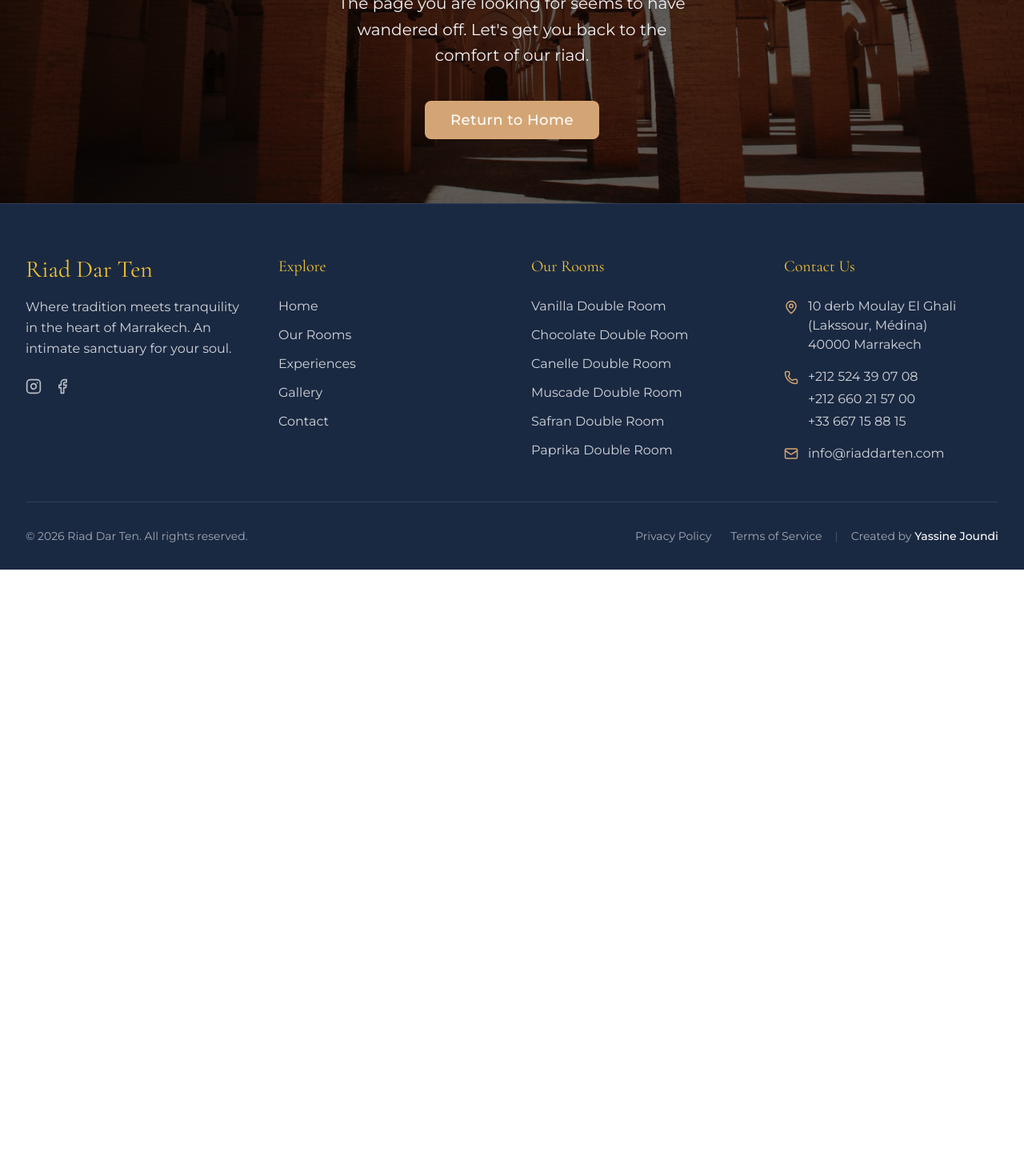
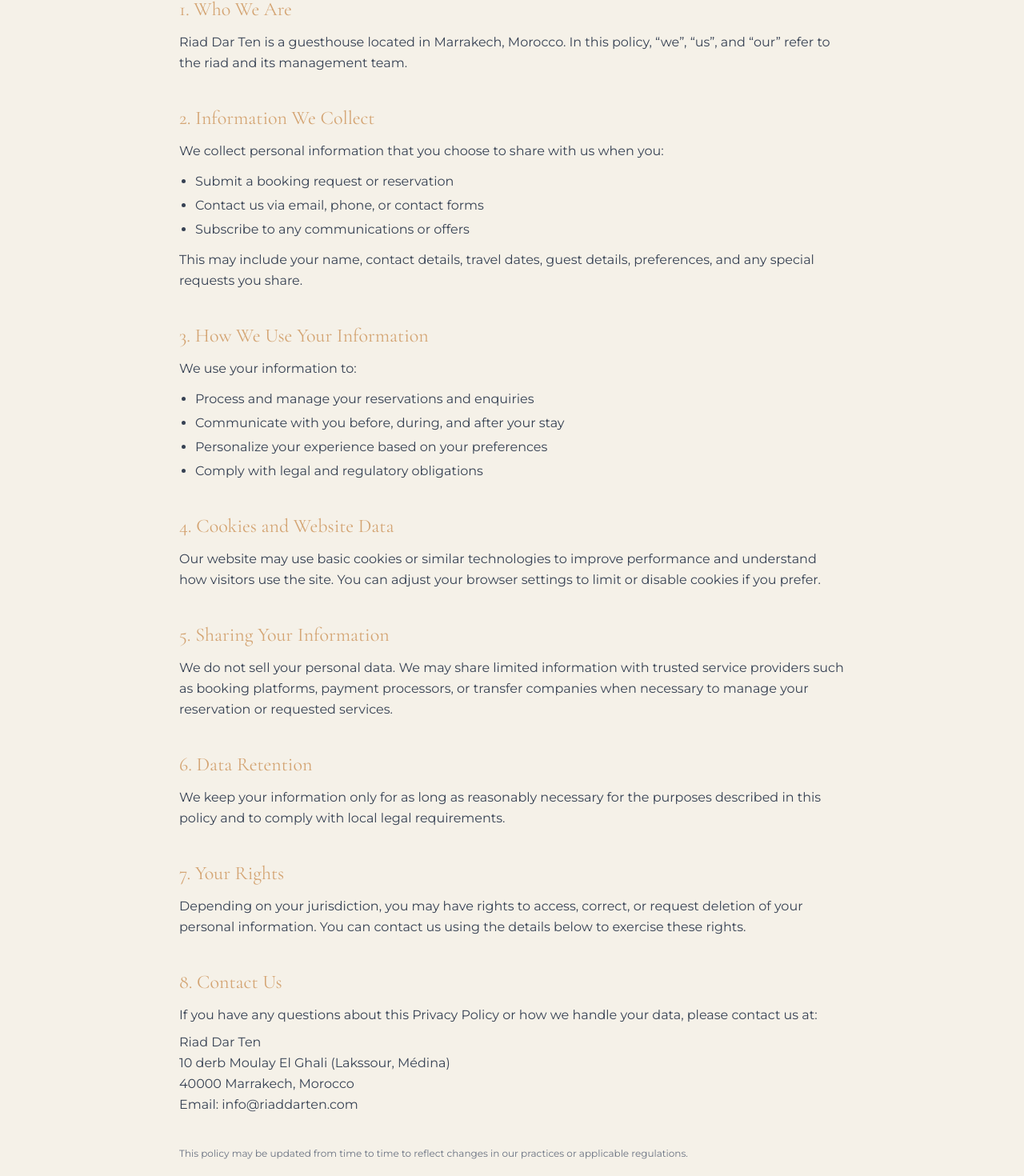
Before and after one commit to yassinejoundi/riad-dar-ten, a Next.js app: page /privacy in a window 1280 px wide. Before the commit this address had no page. Shown: the part 340-1810 px from the top of the page at 80% size. Before the commit the page ends 1052 px from the top, so only its background shows below. Built offline with nearby package versions, Linux system fonts and the light colour scheme; a web font is replaced by a local one.

Commit message:
privacy policy page created

```diff
--- /dev/null
+++ b/app/privacy/page.tsx
@@ -0,0 +1,137 @@
+export default function PrivacyPage() {
+  return (
+    <main className="min-h-screen bg-cream">
+      <section className="pt-32 pb-16 bg-cream">
+        <div className="container mx-auto px-4 md:px-8 max-w-4xl">
+          <h1 className="font-serif text-4xl md:text-5xl text-primary mb-4">
+            Privacy Policy
+          </h1>
+          <p className="font-sans text-gray-600 mb-8">
+            This Privacy Policy explains how Riad Dar Ten collects, uses, and
+            protects your personal information when you visit our website or
+            stay with us.
+          </p>
+        </div>
+      </section>
+
+      <section className="pb-24 bg-cream">
+        <div className="container mx-auto px-4 md:px-8 max-w-4xl space-y-10 font-sans text-gray-700 text-sm md:text-base leading-relaxed">
+          <div>
+            <h2 className="font-serif text-2xl text-primary mb-3">
+              1. Who We Are
+            </h2>
+            <p>
+              Riad Dar Ten is a guesthouse located in Marrakech, Morocco. In
+              this policy, “we”, “us”, and “our” refer to the riad and its
+              management team.
+            </p>
+          </div>
+
+          <div>
+            <h2 className="font-serif text-2xl text-primary mb-3">
+              2. Information We Collect
+            </h2>
+            <p className="mb-3">
+              We collect personal information that you choose to share with us
+              when you:
+            </p>
+            <ul className="list-disc pl-5 space-y-1">
+              <li>Submit a booking request or reservation</li>
+              <li>Contact us via email, phone, or contact forms</li>
+              <li>Subscribe to any communications or offers</li>
+            </ul>
+            <p className="mt-3">
+              This may include your name, contact details, travel dates, guest
+              details, preferences, and any special requests you share.
+            </p>
+          </div>
+
+          <div>
+            <h2 className="font-serif text-2xl text-primary mb-3">
+              3. How We Use Your Information
+            </h2>
+            <p className="mb-3">We use your information to:</p>
+            <ul className="list-disc pl-5 space-y-1">
+              <li>Process and manage your reservations and enquiries</li>
+              <li>Communicate with you before, during, and after your stay</li>
+              <li>Personalize your experience based on your preferences</li>
+              <li>Comply with legal and regulatory obligations</li>
+            </ul>
+          </div>
+
+          <div>
+            <h2 className="font-serif text-2xl text-primary mb-3">
+              4. Cookies and Website Data
+            </h2>
+            <p>
+              Our website may use basic cookies or similar technologies to
+              improve performance and understand how visitors use the site. You
+              can adjust your browser settings to limit or disable cookies if
+              you prefer.
+            </p>
+          </div>
+
+          <div>
+            <h2 className="font-serif text-2xl text-primary mb-3">
+              5. Sharing Your Information
+            </h2>
+            <p>
+              We do not sell your personal data. We may share limited information
+              with trusted service providers such as booking platforms, payment
+              processors, or transfer companies when necessary to manage your
+              reservation or requested services.
+            </p>
+          </div>
+
+          <div>
+            <h2 className="font-serif text-2xl text-primary mb-3">
+              6. Data Retention
+            </h2>
+            <p>
+              We keep your information only for as long as reasonably necessary
+              for the purposes described in this policy and to comply with local
+              legal requirements.
+            </p>
+          </div>
+
+          <div>
+            <h2 className="font-serif text-2xl text-primary mb-3">
+              7. Your Rights
+            </h2>
+            <p>
+              Depending on your jurisdiction, you may have rights to access,
+              correct, or request deletion of your personal information. You can
+              contact us using the details below to exercise these rights.
+            </p>
+          </div>
+
+          <div>
+            <h2 className="font-serif text-2xl text-primary mb-3">
+              8. Contact Us
+            </h2>
+            <p>
+              If you have any questions about this Privacy Policy or how we
+              handle your data, please contact us at:
+            </p>
+            <p className="mt-2">
+              Riad Dar Ten
+              <br />
+              10 derb Moulay El Ghali (Lakssour, Médina)
+              <br />
+              40000 Marrakech, Morocco
+              <br />
+              Email: info@riaddarten.com
+            </p>
+          </div>
+
+          <div>
+            <p className="text-xs text-gray-500">
+              This policy may be updated from time to time to reflect changes in
+              our practices or applicable regulations.
+            </p>
+          </div>
+        </div>
+      </section>
+    </main>
+  )
+}
--- a/components/common/Footer.tsx
+++ b/components/common/Footer.tsx
@@ -49,18 +49,18 @@
               </li>
               <li>
                 <Link
+                  href="/riad"
+                  className="hover:text-terracotta transition-colors"
+                >
+                  The Riad
+                </Link>
+              </li>
+              <li>
+                <Link
                   href="/rooms"
                   className="hover:text-terracotta transition-colors"
                 >
                   Our Rooms
-                </Link>
-              </li>
-              <li>
-                <Link
-                  href="/experiences"
-                  className="hover:text-terracotta transition-colors"
-                >
-                  Experiences
                 </Link>
               </li>
               <li>
--- a/components/common/Navbar.tsx
+++ b/components/common/Navbar.tsx
@@ -1,35 +1,34 @@
-"use client";
+"use client"
 
-import { useState, useEffect } from "react";
-import Link from "next/link";
-import { Menu, X } from "lucide-react";
-import { cn } from "@/lib/utils";
+import { useState, useEffect } from "react"
+import Link from "next/link"
+import { Menu, X } from "lucide-react"
+import { cn } from "@/lib/utils"
 
 const navLinks = [
   { name: "Home", href: "/" },
   { name: "The Riad", href: "/riad" },
   { name: "Rooms & Suites", href: "/rooms" },
-  { name: "Experiences", href: "/experiences" },
   { name: "Gallery", href: "/gallery" },
   { name: "Contact", href: "/contact" },
-];
+]
 
 export function Navbar() {
-  const [isOpen, setIsOpen] = useState(false);
-  const [scrolled, setScrolled] = useState(false);
+  const [isOpen, setIsOpen] = useState(false)
+  const [scrolled, setScrolled] = useState(false)
 
   useEffect(() => {
     const handleScroll = () => {
       if (window.scrollY > 20) {
-        setScrolled(true);
+        setScrolled(true)
       } else {
-        setScrolled(false);
+        setScrolled(false)
       }
-    };
+    }
 
-    window.addEventListener("scroll", handleScroll);
-    return () => window.removeEventListener("scroll", handleScroll);
-  }, []);
+    window.addEventListener("scroll", handleScroll)
+    return () => window.removeEventListener("scroll", handleScroll)
+  }, [])
 
   return (
     <nav
@@ -44,10 +43,12 @@
         <div className="flex items-center justify-between">
           {/* Logo */}
           <Link href="/" className="group">
-            <h1 className={cn(
+            <h1
+              className={cn(
                 "font-serif text-2xl md:text-3xl font-semibold tracking-wider transition-colors",
                 scrolled ? "text-primary" : "text-white"
-            )}>
+              )}
+            >
               RIAD DAR TEN
             </h1>
           </Link>
@@ -82,7 +83,9 @@
               onClick={() => setIsOpen(!isOpen)}
               className={cn(
                 "transition-colors p-2",
-                scrolled ? "text-midnight-blue hover:text-terracotta" : "text-white hover:text-white"
+                scrolled
+                  ? "text-midnight-blue hover:text-terracotta"
+                  : "text-white hover:text-white"
               )}
               aria-label="Toggle menu"
             >
@@ -129,5 +132,5 @@
         </div>
       </div>
     </nav>
-  );
+  )
 }
```
Lines whose indentation alone changed are shown as unchanged.
